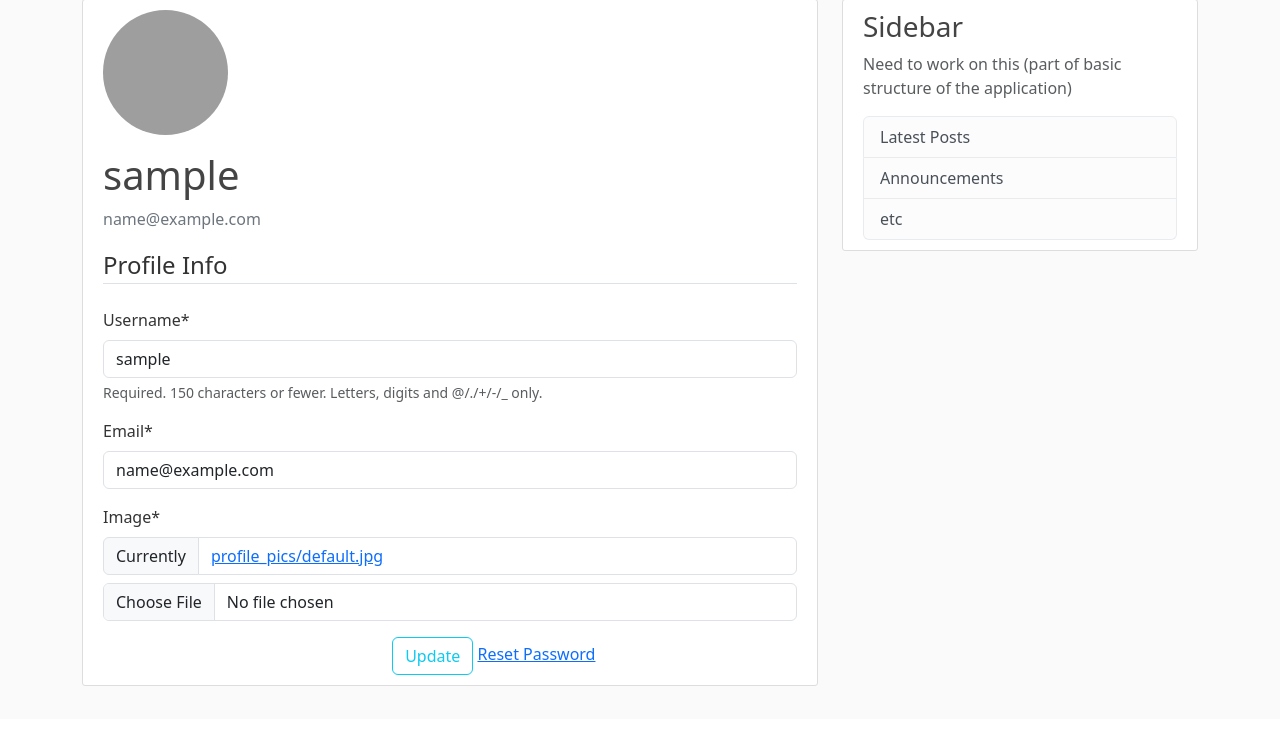
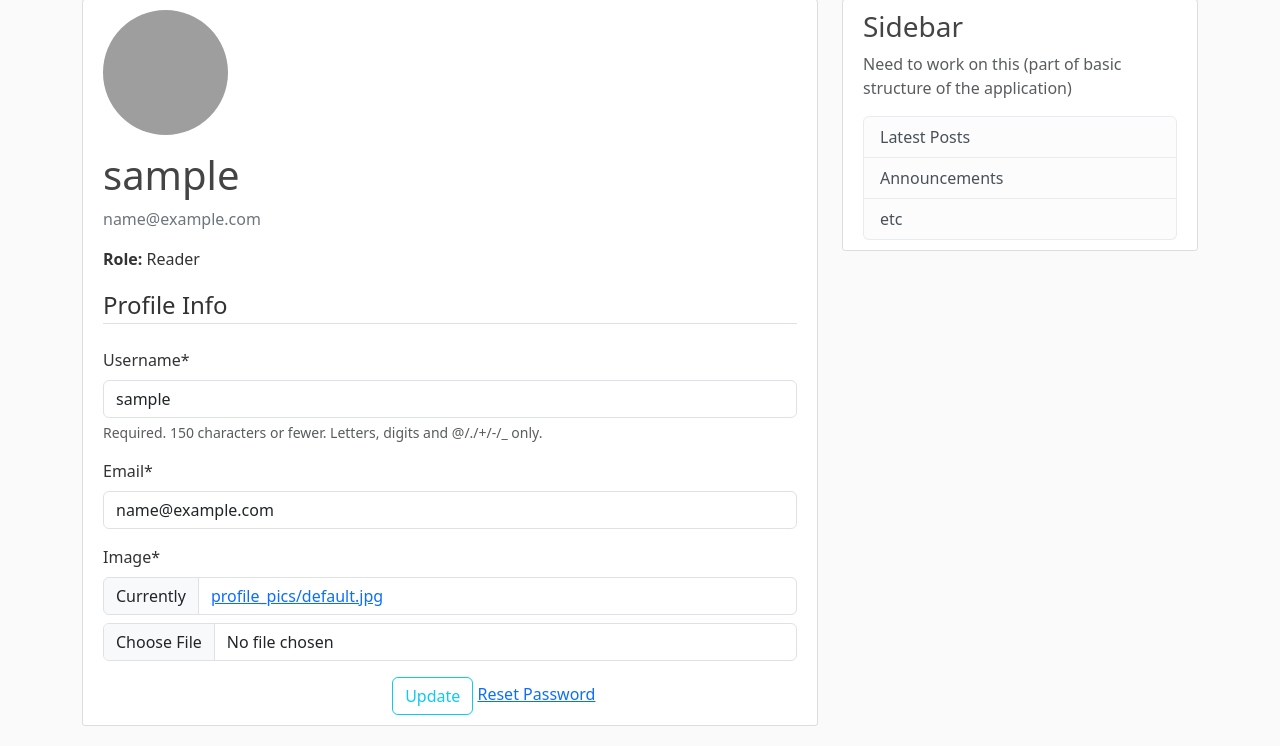
Before and after one commit to MIrfanGH/Django_Blog, a Django app: page /users/profile/ in a window 1280 px wide. Shown: the part 81-827 px from the top of the page. Before the commit the page ends 767 px from the top, so only its background shows below. Run offline with Django 5.2, Linux system fonts and the light colour scheme; the visitor is signed in with stand-in values (Sample User, id 1); some libraries are stand-ins or nearby versions; grey boxes are pictures that could not be loaded.

Commit message:
Display user role on profile page

```diff
--- a/users/templates/users/profile.html
+++ b/users/templates/users/profile.html
@@ -16,6 +16,9 @@
               <!-- Display the user's username and email -->
               <h2 class="account-heading">{{ user.username }}</h2>
               <p class="text-secondary">{{ user.email }}</p>
+              <!-- users profile Role -->
+              <p><strong>Role:</strong> {{ user.profile.role }}</p>
+
           </div>
       </div>
 
```
